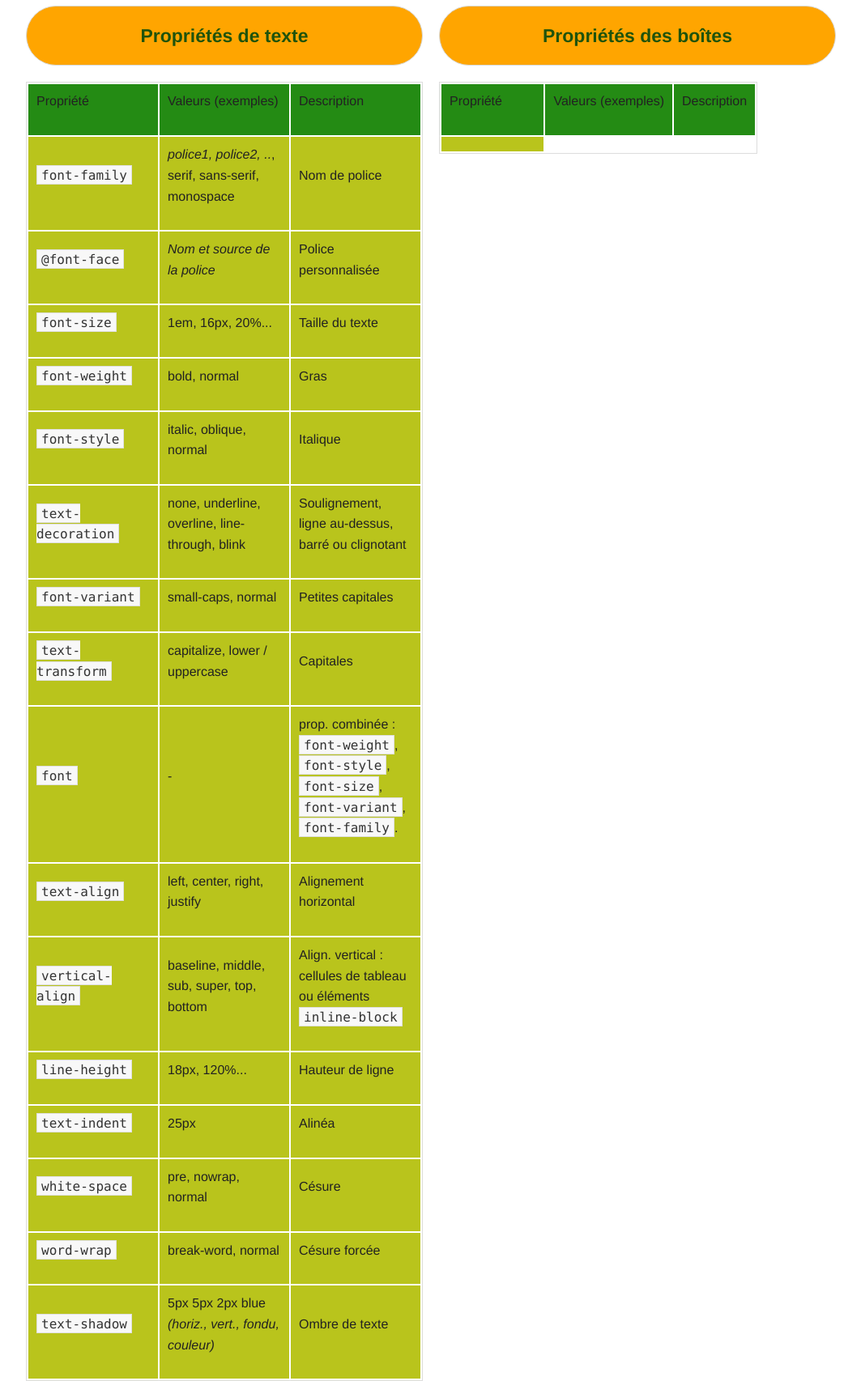
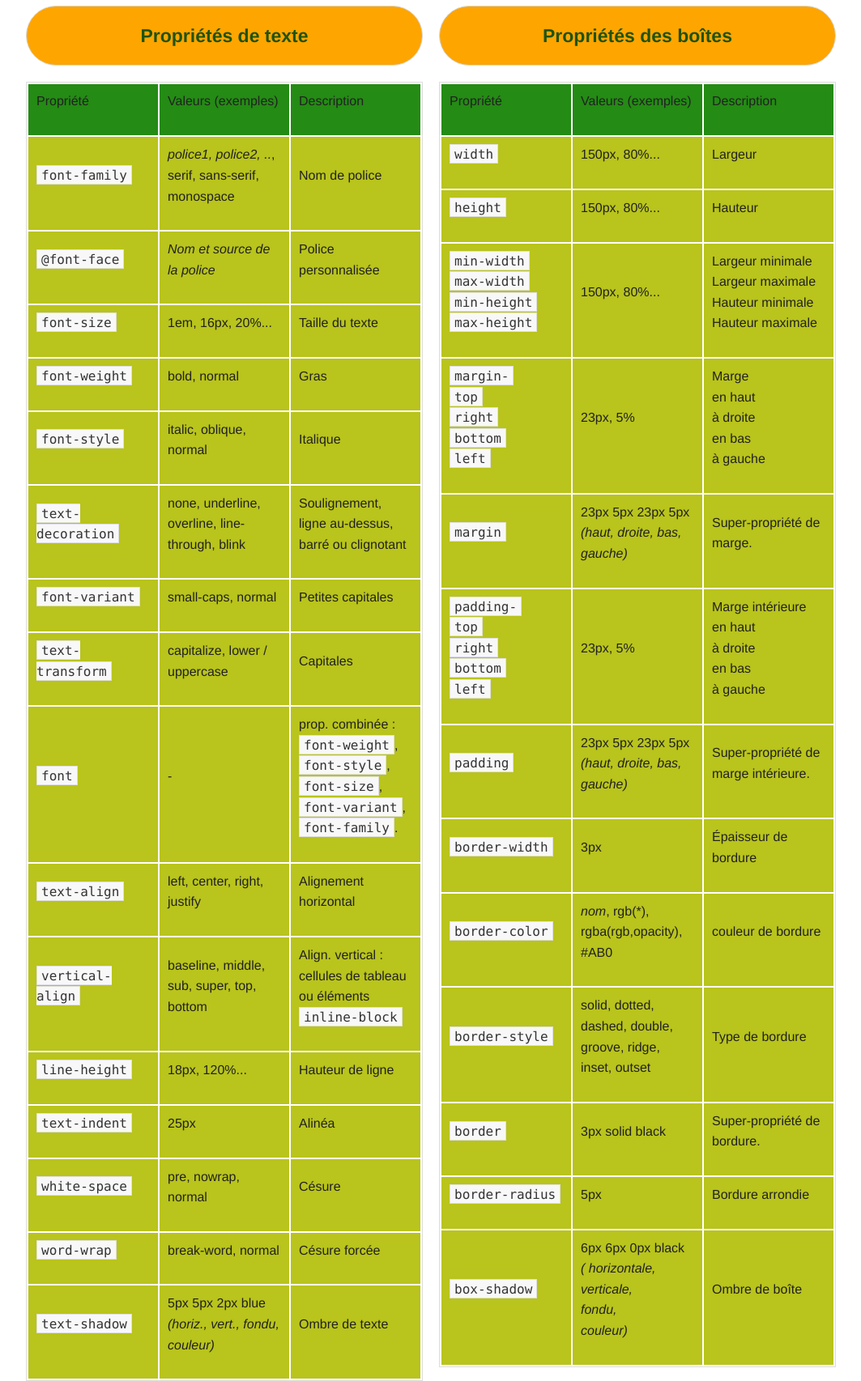
Before and after one commit to didierClin/cheatSheet_CSS_foundation, a plain HTML site: page index.html in a window 1280 px wide. Shown: the part 658-2364 px from the top of the page at 81% size, without its empty margins (108-1171 px from the left). Drawn offline with Linux system fonts and the light colour scheme.

Commit message:
Insert data Boites

```diff
--- a/index.html
+++ b/index.html
@@ -179,9 +179,75 @@
             </thead>
             <tbody>
               <tr>
-                  <td></td>
+                <td> <p> <code>width</code> </p> </td>
+                <td> <p>150px, 80%...</p> </td>
+                <td> <p>Largeur</p> </td>
               </tr>
-            <tbody>
+              <tr>
+                <td> <p> <code>height</code> </p> </td>
+                <td> <p>150px, 80%...</p> </td>
+                <td> <p>Hauteur</p> </td>
+              </tr>
+              <tr>
+                <td> <p> <code>min-width</code><br />    <code>max-width</code><br />    <code>min-height</code><br />   <code>max-height</code></p> </td>
+                <td> <p>150px, 80%...</p> </td>
+                <td> <p>Largeur minimale <br />  Largeur maximale<br />   Hauteur minimale<br />    Hauteur maximale</p> </td>
+              </tr>
+              <tr>
+                <td> <p> <code>margin-</code> <br />    <code>top</code><br />    <code>right</code><br />   <code>bottom</code><br />   <code>left</code></p> </td>
+                <td> <p>23px, 5%</p> </td>
+                <td> <p>Marge<br />  en haut <br />  à droite<br />    en bas<br />    à gauche</p> </td>
+              </tr>
+
+              <tr>
+                <td> <p><code>margin</code> </p> </td>
+                <td> <p>23px 5px 23px 5px <br />
+                        <em>(haut, droite, bas, gauche)</em> </p> </td>
+                <td> <p>Super-propriété de marge.</p> </td>
+              </tr>
+              <tr>
+                <td> <p><code>padding-</code> <br />    <code>top</code><br />    <code>right</code><br />   <code>bottom</code><br />   <code>left</code></p> </td>
+                <td> <p>23px, 5%</p> </td>
+                <td> <p>Marge intérieure<br />  en haut <br />  à droite<br />    en bas<br />    à gauche</p> </td>
+              </tr>
+              <tr>
+                <td> <p> <code>padding</code> </p> </td>
+                <td> <p>23px 5px 23px 5px <br />
+                                                                                                      <em>(haut, droite, bas, gauche)</em> </p> </td>
+                <td> <p>Super-propriété de marge intérieure. </p> </td>
+              </tr>
+              <tr>
+                <td> <p> <code>border-width</code> </p> </td>
+                <td> <p>3px</p> </td>
+                <td> <p>Épaisseur de bordure</p> </td>
+              </tr>
+              <tr>
+                <td> <p><code>border-color</code> </p> </td>
+                <td> <p> <em>nom</em>, rgb(*), rgba(rgb,opacity), #AB0</p> </td>
+                <td> <p>couleur de bordure</p> </td>
+              </tr>
+              <tr>
+                <td> <p> <code>border-style</code> </p> </td>
+                <td> <p>solid, dotted, dashed, double, groove, ridge, inset, outset</p> </td>
+                <td> <p>Type de bordure</p> </td>
+              </tr>
+              <tr>
+                <td> <p> <code>border</code> </p> </td>
+                <td> <p>3px solid black</p> </td>
+                <td> <p>Super-propriété de bordure. </td>
+              </tr>
+              <tr>
+                <td> <p><code>border-radius</code> </p> </td>
+                <td> <p>5px</p> </td>
+                <td> <p>Bordure arrondie</p> </td>
+              </tr>
+              <tr>
+                <td> <p> <code>box-shadow</code> </p> </td>
+                <td> <p>6px 6px 0px black <br />
+                    <em>( horizontale, verticale,<br />  fondu,<br />  couleur)</em> </p> </td>
+                <td> <p>Ombre de boîte</p> </td>
+              </tr>
+            </tbody>
           </table>
         </li>
         <li id="Cou">
```
